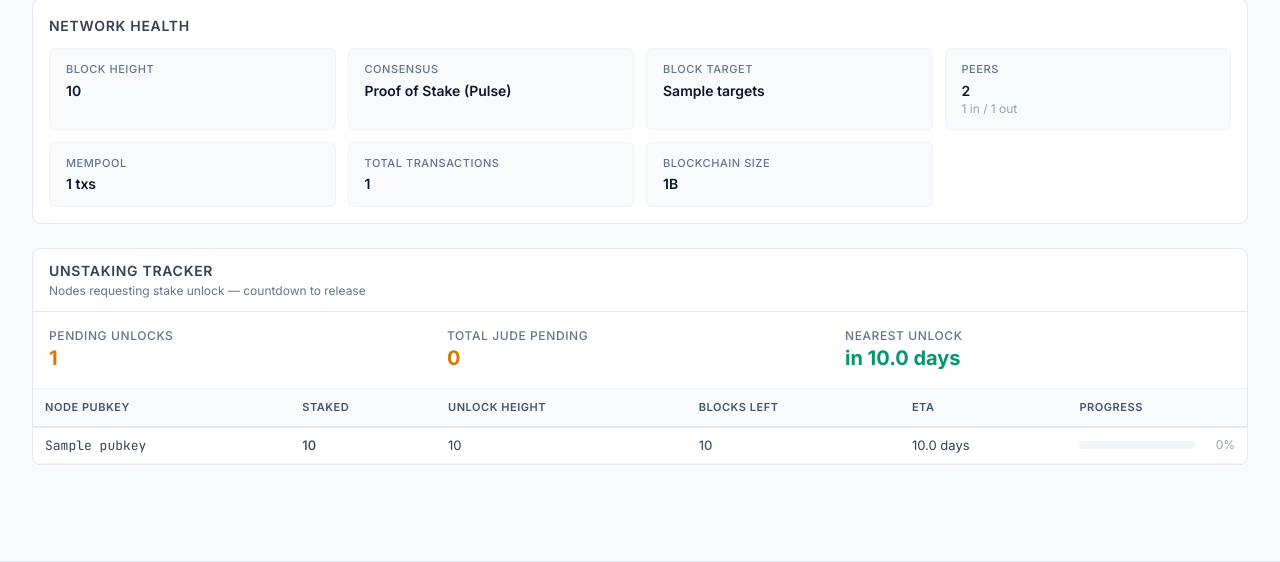
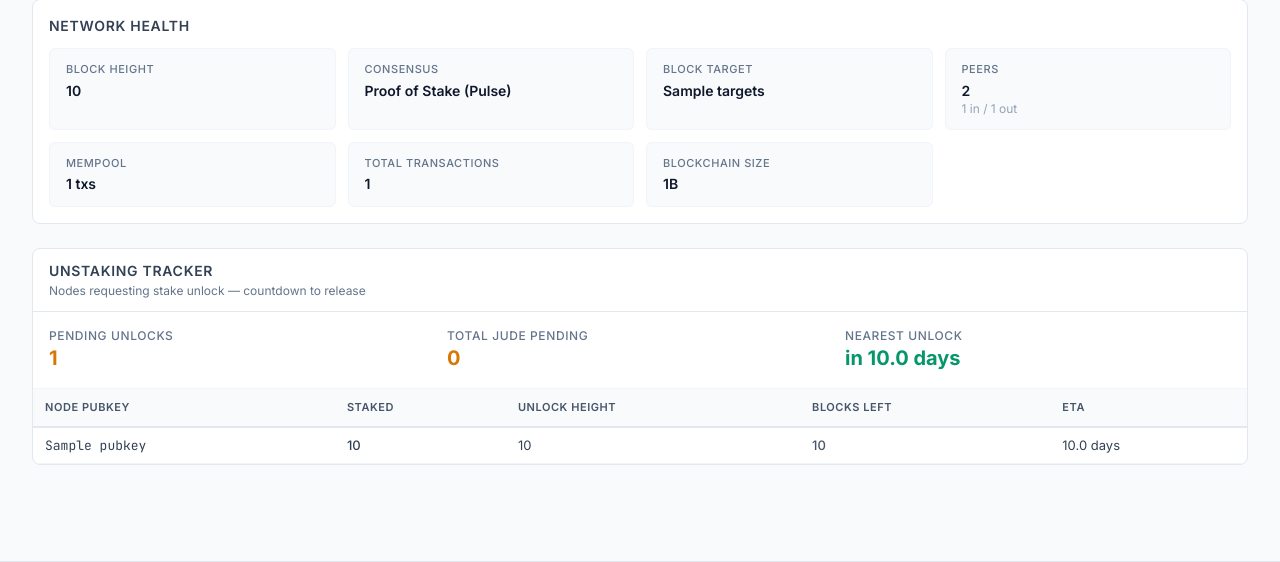
Before and after one commit to Judecoin/jude-observer, a Flask app: template templates/statistics.html in a window 1280 px wide. Shown: the part 763-1325 px from the top of the page. Run offline with Flask 3, Linux system fonts and the light colour scheme; the template is opened without the code that fills it: most values are stand-ins (such as "Sample title", 1, 10 or a date in 2020); parts of the project's set-up code (start-up, migrations or seed data) failed here and were passed over; some libraries are stand-ins or nearby versions.

Commit message:
Remove misleading fixed-period unstaking progress

```diff
--- a/templates/statistics.html
+++ b/templates/statistics.html
@@ -136,7 +136,6 @@
             <th class="hidden sm:table-cell">Unlock Height</th>
             <th>Blocks Left</th>
             <th>ETA</th>
-            <th class="hidden md:table-cell">Progress</th>
           </tr>
         </thead>
         <tbody>
@@ -151,17 +150,6 @@
               </span>
             </td>
             <td class="text-slate-600">{{ node.eta_seconds | reltime(two_part=True, in_ago=False) }}</td>
-            <td class="hidden md:table-cell">
-              {% set unlock_period = 10800 %}
-              {% set elapsed = unlock_period - node.blocks_remaining %}
-              {% set pct = [([elapsed / unlock_period * 100, 0] | max), 100] | min %}
-              <div class="flex items-center gap-2">
-                <div class="flex-1 h-2 bg-slate-100 rounded-full overflow-hidden">
-                  <div class="h-full rounded-full {% if pct > 80 %}bg-emerald-500{% elif pct > 40 %}bg-amber-500{% else %}bg-brand-500{% endif %}" style="width: {{ "%.0f" | format(pct) }}%"></div>
-                </div>
-                <span class="text-xs text-slate-400 w-8 text-right">{{ "%.0f" | format(pct) }}%</span>
-              </div>
-            </td>
           </tr>
           {% endfor %}
         </tbody>
```
